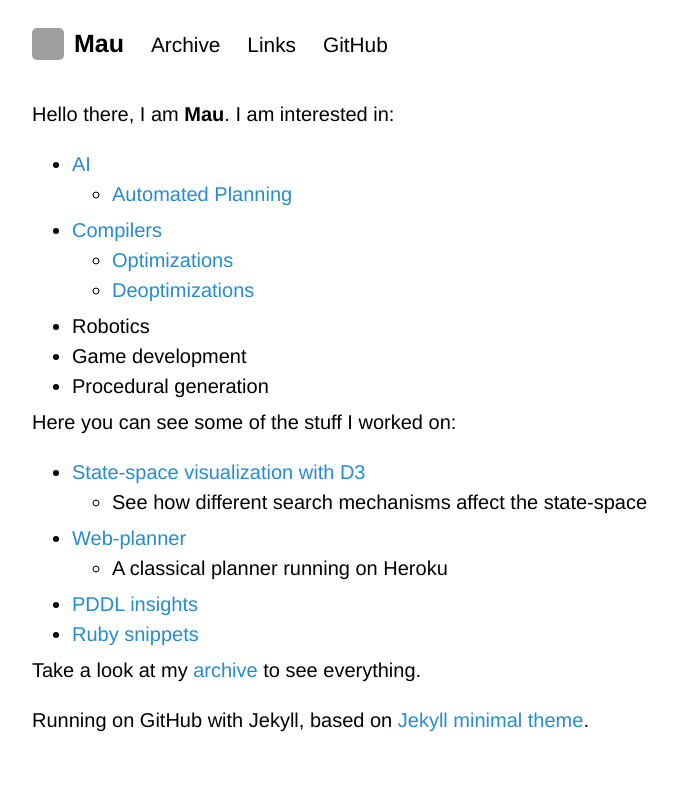
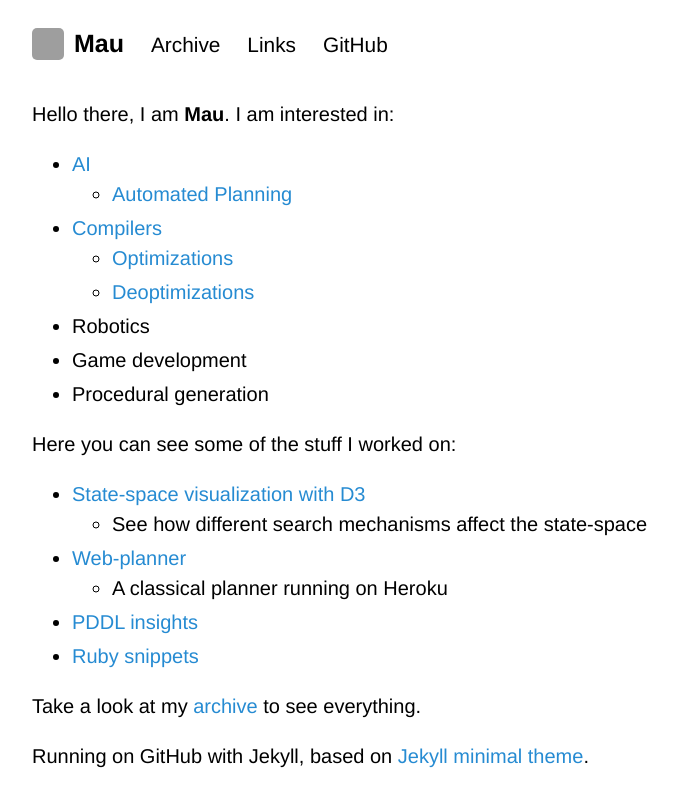
Before and after one commit to Maumagnaguagno/maumagnaguagno.github.io, a Jekyll site: the page built from index.md, in a window 1280 px wide. Shown: the top 807 px of the page, without its empty margins (228-906 px from the left). Built offline with Jekyll 4.4.1, drawn with Linux system fonts in a browser that asks for light colours; our own code applies the rules of GitHub Pages for plain Markdown files; grey boxes are pictures that could not be loaded.

Commit message:
CSS much simpler for lists

```diff
--- a/css/style.scss
+++ b/css/style.scss
@@ -74,14 +74,7 @@ p {
 
 // Lists
 
-ul, ol, dl {
-  margin-top: 0;
-  margin-bottom: 6px;
-}
-
-dt { font-weight: bold }
-
-dd { margin-bottom: 6px }
+li + li { margin-top: 4px }
 
 // Code
 
```
